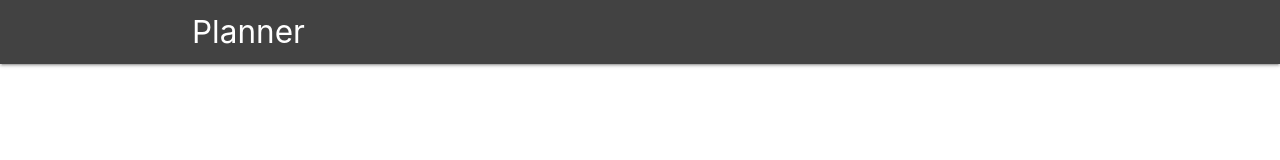
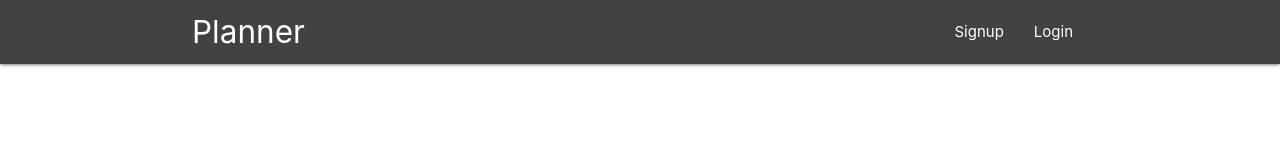
Before and after one commit to tarun2506/planner, a React (Create React App) app: page / in a window 1280 px wide. Shown: the top 160 px of the page. Built offline with nearby package versions, Linux system fonts and the light colour scheme.

Commit message:
signedInLinks & signedOutLinks

```diff
--- a/src/components/layout/Navbar.js
+++ b/src/components/layout/Navbar.js
@@ -1,6 +1,7 @@
 import React from "react";
 import { NavLink } from "react-router-dom";
-
+import SignedInLinks from "./SignedInLinks";
+import SignedOutLinks from "./SignedOutLinks";
 function Navbar() {
   return (
     <nav className="nav-wrapper grey darken-3">
@@ -8,6 +9,8 @@
         <NavLink to="/" className="brand-logo">
           Planner
         </NavLink>
+        {/*<SignedInLinks />*/}
+        <SignedOutLinks />
       </div>
     </nav>
   );
--- a/src/components/layout/SignedInLinks.js
+++ b/src/components/layout/SignedInLinks.js
@@ -0,0 +1,22 @@
+import React from "react";
+import { NavLink } from "react-router-dom";
+
+function SignedInLinks() {
+  return (
+    <ul className="right">
+      <li>
+        <NavLink to="/">New Project</NavLink>
+      </li>
+      <li>
+        <NavLink to="/">Log Out</NavLink>
+      </li>
+      <li>
+        <NavLink to="/" className="btn btn-floating red lighten-1">
+          xO
+        </NavLink>
+      </li>
+    </ul>
+  );
+}
+
+export default SignedInLinks;
--- a/src/components/layout/SignedOutLinks.js
+++ b/src/components/layout/SignedOutLinks.js
@@ -0,0 +1,17 @@
+import React from "react";
+import { NavLink } from "react-router-dom";
+
+function SignedOutLinks() {
+  return (
+    <ul className="right">
+      <li>
+        <NavLink to="/">Signup</NavLink>
+      </li>
+      <li>
+        <NavLink to="/">Login</NavLink>
+      </li>
+    </ul>
+  );
+}
+
+export default SignedOutLinks;
```
